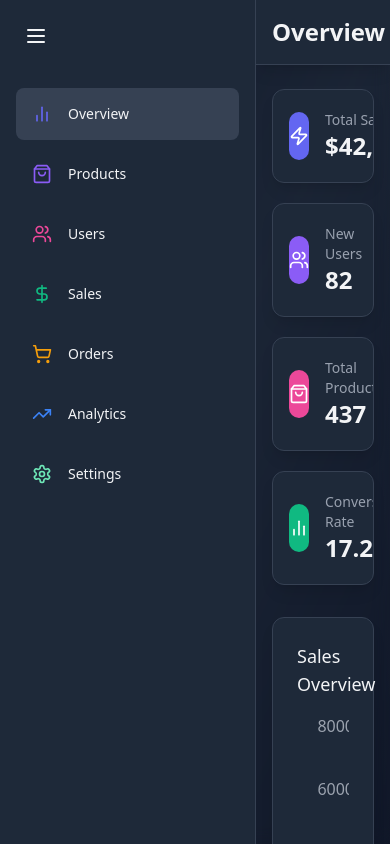
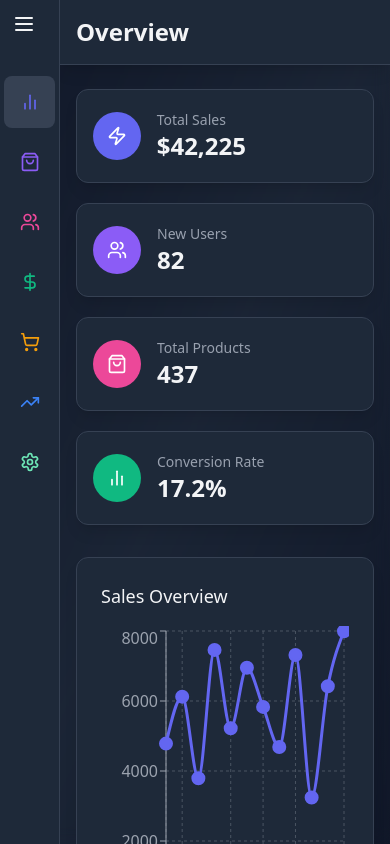
Before and after one commit to fadialjawhary0/admin-dashboard, a React (Vite) app: page / in a window 390 px wide. Built offline with nearby package versions, Linux system fonts and the light colour scheme.

Commit message:
Sidebar small screens fix

```diff
--- a/src/components/Sidebar.jsx
+++ b/src/components/Sidebar.jsx
@@ -1,4 +1,4 @@
-import React, { useState } from 'react';
+import React, { useEffect, useState } from 'react';
 import { AnimatePresence, motion } from 'framer-motion';
 import { Menu } from 'lucide-react';
 import { SIDEBAR_LINKS } from '../constants/SidebarLinks.const';
@@ -8,16 +8,37 @@ const Sidebar = () => {
   const location = useLocation();
 
   const [isSidebarOpen, setIsSidebarOpen] = useState(true);
+  const [width, setWidth] = useState(window.innerWidth);
 
+  useEffect(() => {
+    const handleResize = () => {
+      const newWidth = window.innerWidth;
+      setWidth(newWidth);
+      if (newWidth <= 640) {
+        setIsSidebarOpen(false);
+      }
+    };
+    window.addEventListener('resize', handleResize);
+    if (window.innerWidth <= 640) {
+      setIsSidebarOpen(false);
+    }
+    return () => window.removeEventListener('resize', handleResize);
+  }, []);
+
+  const handleToggle = () => {
+    if (width > 640) {
+      setIsSidebarOpen(!isSidebarOpen);
+    }
+  };
   return (
     <motion.div
       className={`relative z-10 transition-all duration-300 flex-shrink-0 ${isSidebarOpen ? 'w-64' : 'w-20'}`}
-      animate={{ width: isSidebarOpen ? 256 : 80 }}>
-      <div className='h-full bg-gray-800 bg-opacity-50 backdrop-blur-md p-4 flex flex-col border-r border-gray-700'>
+      animate={{ width: isSidebarOpen ? 256 : width <= 640 ? 60 : 80 }}>
+      <div className='h-full bg-gray-800 bg-opacity-50 backdrop-blur-md p-1 sm:p-4 flex flex-col border-r border-gray-700'>
         <motion.button
           whileHover={{ scale: 1.1 }}
           whileTap={{ scale: 0.9 }}
-          onClick={() => setIsSidebarOpen(!isSidebarOpen)}
+          onClick={handleToggle}
           className='p-2 rounded-full hover:bg-gray-700 transition-colors max-w-fit'>
           <Menu size={24} />
         </motion.button>
```
